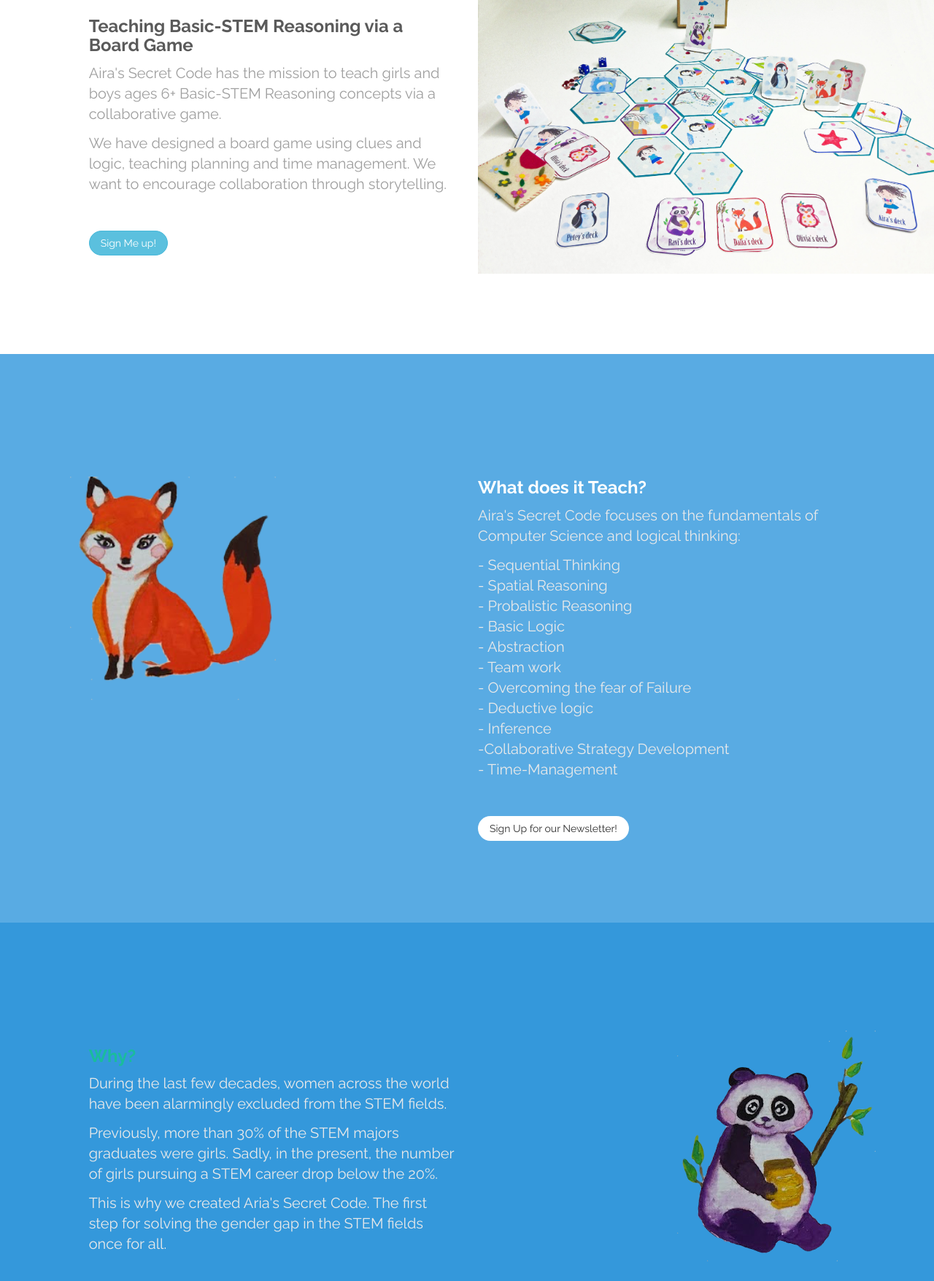
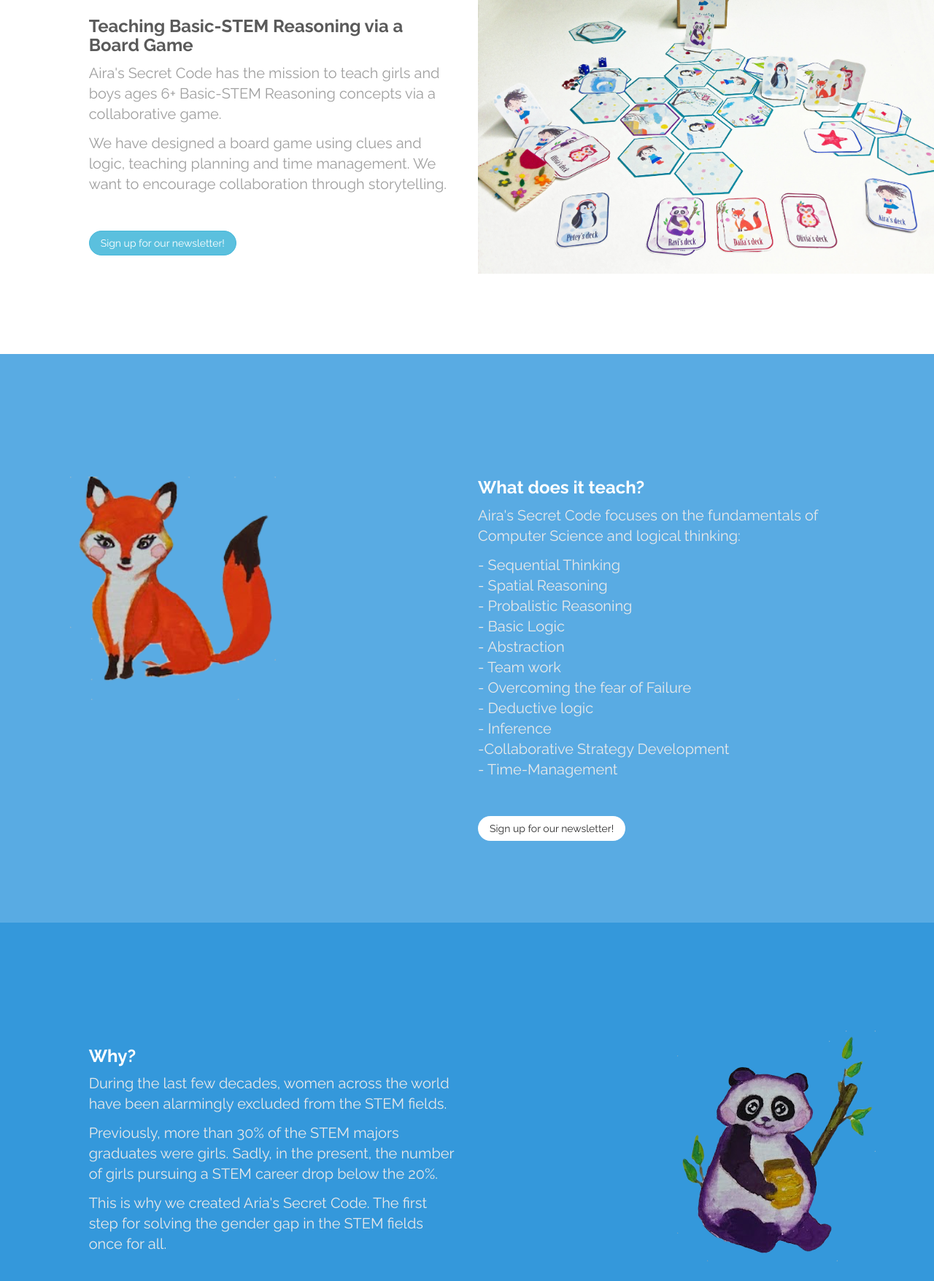
Before and after one commit to airasworld/airasworld.github.io, a plain HTML site: page index.html in a window 1280 px wide. Shown: the part 1045-2800 px from the top of the page at 73% size. Drawn offline with Linux system fonts and the light colour scheme.

Commit message:
fixed caps mistake

```diff
--- a/index.html
+++ b/index.html
@@ -35,7 +35,7 @@
 	<div id="h">
 		<div class="container">
 			<div class="row">
-			    <a href="#footer"><button class="btn btn-lg btn-info btn-register" role="button">Register</button></a>
+			    <a href="#footer"><button class="btn btn-lg btn-info btn-register" role="button">Sign up for our newsletter</button></a>
 			    <div class="col-md-10 col-md-offset-1 mt">
 					<h3><font color="404040"> REVOLUTIONIZING STEM EDUCATION FOR YOUNG GIRLS</font></h3>
 			    	<h1 class="mb"><font color="#FF0000">AIRA'S WORLD</font></h1>
@@ -57,8 +57,8 @@
 				<p>Aira's Secret Code has the mission to teach girls and boys ages 6+ Basic-STEM Reasoning concepts via a collaborative game.</p>
 				<p>We have designed a board game using clues and logic, teaching planning and time management. We want to encourage collaboration through storytelling.</p>
 
-				<p class="mt"><a href="#footer"><button class="btn btn-info btn-theme">Sign Me up! </button></p>
-			</div></a>
+				<p class="mt"><a href="#footer"><button class="btn btn-info btn-theme">Sign up for our newsletter! </button></a></p>
+			</div>
 
 			<div class="col-md-6 pull-right">
 				<img src="assets/img/thegame2.jpg" class="img-responsive alignright" alt="" data-effect="slide-right">
@@ -74,11 +74,11 @@
 				<img src="assets/img/fox.png" class="img-responsive alignleft" alt="" data-effect="slide-left">
 			</div>
 			<div class="col-md-5 mt">
-				<h3>What does it Teach?</h3>
+				<h3>What does it teach?</h3>
 				<p> Aira's Secret Code focuses on the fundamentals of Computer Science and logical thinking: </p>
 
 				<p>- Sequential Thinking <br> - Spatial Reasoning <br> - Probalistic Reasoning <br> - Basic Logic <br> - Abstraction <br> - Team work <br> - Overcoming the fear of Failure <br> - Deductive logic <br> - Inference <br> -Collaborative Strategy Development <br> - Time-Management </p>
-				<p class="mt"><a href="#footer"><button class="btn btn-white btn-theme">Sign Up for our Newsletter!</button><a/></p>
+				<p class="mt"><a href="#footer"><button class="btn btn-white btn-theme">Sign up for our newsletter!</button></a></p>
 			</div>
 
 		</div><! --row -->
@@ -93,7 +93,7 @@
 				<p>During the last few decades, women across the world have been alarmingly excluded from the STEM fields.</p>
 				<p>Previously, more than 30% of the STEM majors graduates were girls. Sadly, in the present, the number of girls pursuing a STEM career drop below the 20%.</p>
 				<p>This is why we created Aria's Secret Code. The first step for solving the gender gap in the STEM fields once for all.</p>
-				<p class="mt"><a href="#footer"><button class="btn btn-white btn-theme">Sign up for our Newsletter!</button></a></p>
+				<p class="mt"><a href="#footer"><button class="btn btn-white btn-theme">Sign up for our newsletter!</button></a></p>
 			</div>
 
 			<div class="col-md-6 pull-right">
@@ -113,7 +113,7 @@
 				<p>The current choices of STEM games & toys are flawed. They are too gender biased toward boys, leaving girls on the margin.  </p>
 				<p>However, in order to succeed in our mission, we need you to join our quest. It is only through involving young girls, parents, educators, relatives, and many others, that we can solve this problem. </p>
 				<p>Together, let's bring #STEMEquality</p>
-				<p class="mt"><a href="#footer"><button class="btn btn-white btn-theme">Sign Up For our Newsletter!</button></a></p>
+				<p class="mt"><a href="#footer"><button class="btn btn-white btn-theme">Sign up for our newsletter!</button></a></p>
 			</div>
 
 		</div><! --row -->
@@ -128,7 +128,7 @@
 				<p>Aira's Secret Code is launching as a crowdsourced board game, available on the first quarter of 2016.</p>
 				<p>Be sure to be one of our early backers and help us break the current stigma of science education. </p>
 				<p>Our crowdfunding campaign will go live soon! So sign up and relax, because you'll find us online shortly.</p>
-				<p class="mt"><a href="#footer"><button class="btn btn-white btn-theme">Sign Up for our Newsletter</button></a></p>
+				<p class="mt"><a href="#footer"><button class="btn btn-white btn-theme">Sign up for our newsletter</button></a></p>
 			</div>
 
 			<div class="col-md-6 mt pull-right">
```
